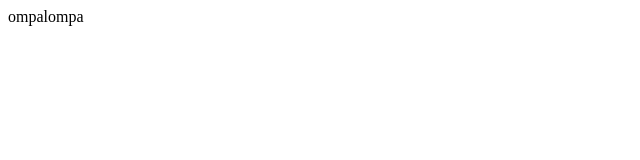
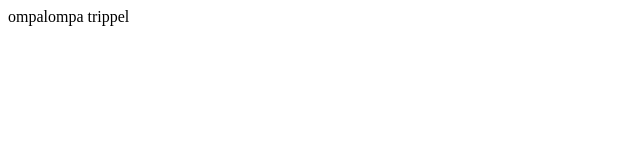
Before and after one commit to zimi776/ODIN-KOGE, a plain HTML site: page INDEX.HTML in a window 1280 px wide. Shown: the full height of the page, 0-640 px from the left. Drawn offline with Linux system fonts and the light colour scheme.

Commit message:
Update INDEX.HTML

```diff
--- a/INDEX.HTML
+++ b/INDEX.HTML
@@ -6,6 +6,6 @@
     <title>Document</title>
 </head>
 <body>
-    ompalompa
+    ompalompa trippel
 </body>
 </html>
```
